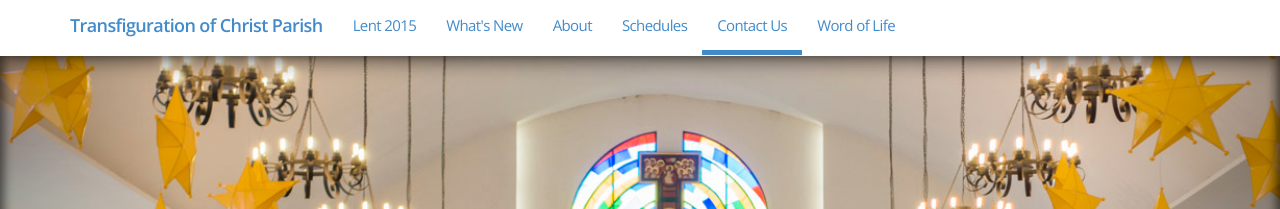
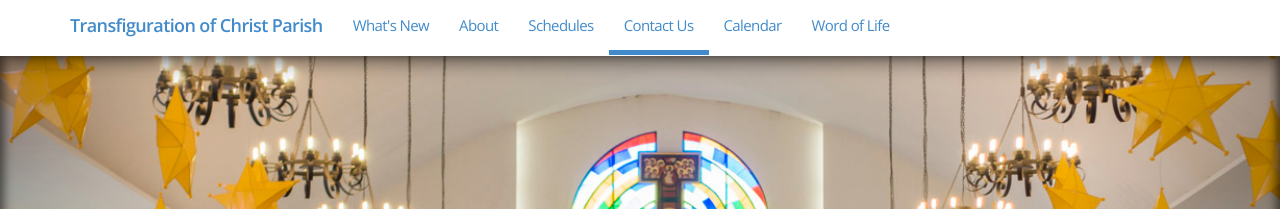
Before and after one commit to jerieljan/ourtransfi, a Jekyll site: the page built from Home/index.html, in a window 1280 px wide. Shown: the top 209 px of the page. Built offline with Jekyll 4.4.1, drawn with Linux system fonts in a browser that asks for light colours; nearby versions of some CDN libraries.

Commit message:
Rearranged header links. Removed Lent and replaced it with the generic Calendar

```diff
--- a/Home/_includes/header.html
+++ b/Home/_includes/header.html
@@ -14,7 +14,7 @@
             </div>
             <div class="collapse navbar-collapse" id="navbar-links">
                 <ul class="nav navbar-nav">
-                    <li><a href="/lent2015">Lent 2015</a></li>
+                    <li><a href="/calendar">Calendar</a></li>
                     <li><a href="/wordoflife">Word of Life</a></li>
                 </ul>
             </div>
--- a/Home/index.html
+++ b/Home/index.html
@@ -46,11 +46,11 @@ icon: /images/image-01a.jpg
         </div>
         <div class="collapse navbar-collapse" id="navbar-links">
             <ul class="nav navbar-nav">
-                <li><a href="/lent2015">Lent 2015</a></li>
                 <li><a href="#whats-new">What's New</a></li>
                 <li><a href="#about-parish">About</a></li>
                 <li><a href="#schedules">Schedules</a></li>
                 <li><a href="#contact-us">Contact Us</a></li>
+                <li><a href="/calendar">Calendar</a></li>
                 <li><a href="/wordoflife">Word of Life</a></li>
             </ul>
         </div>
```
